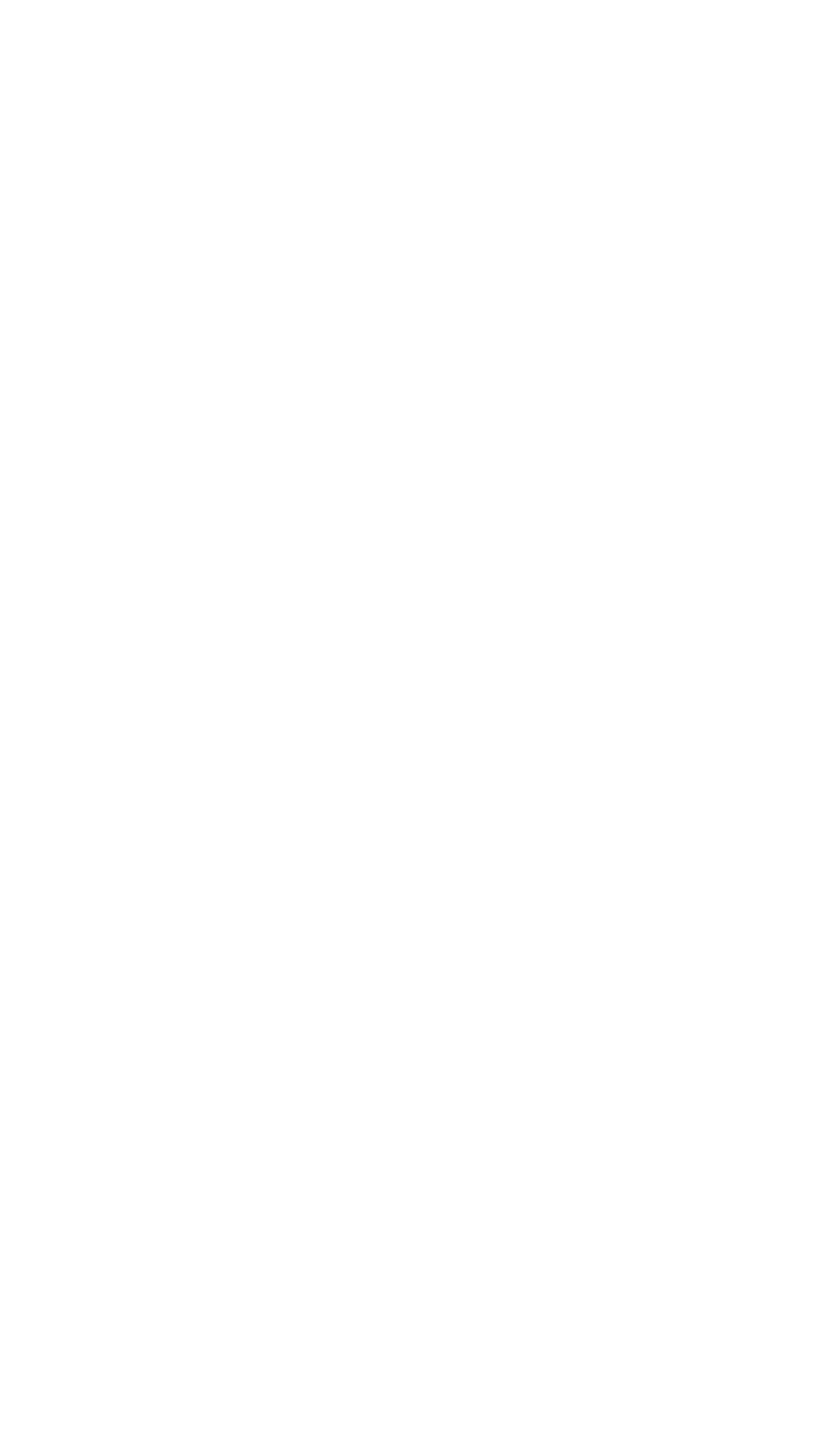
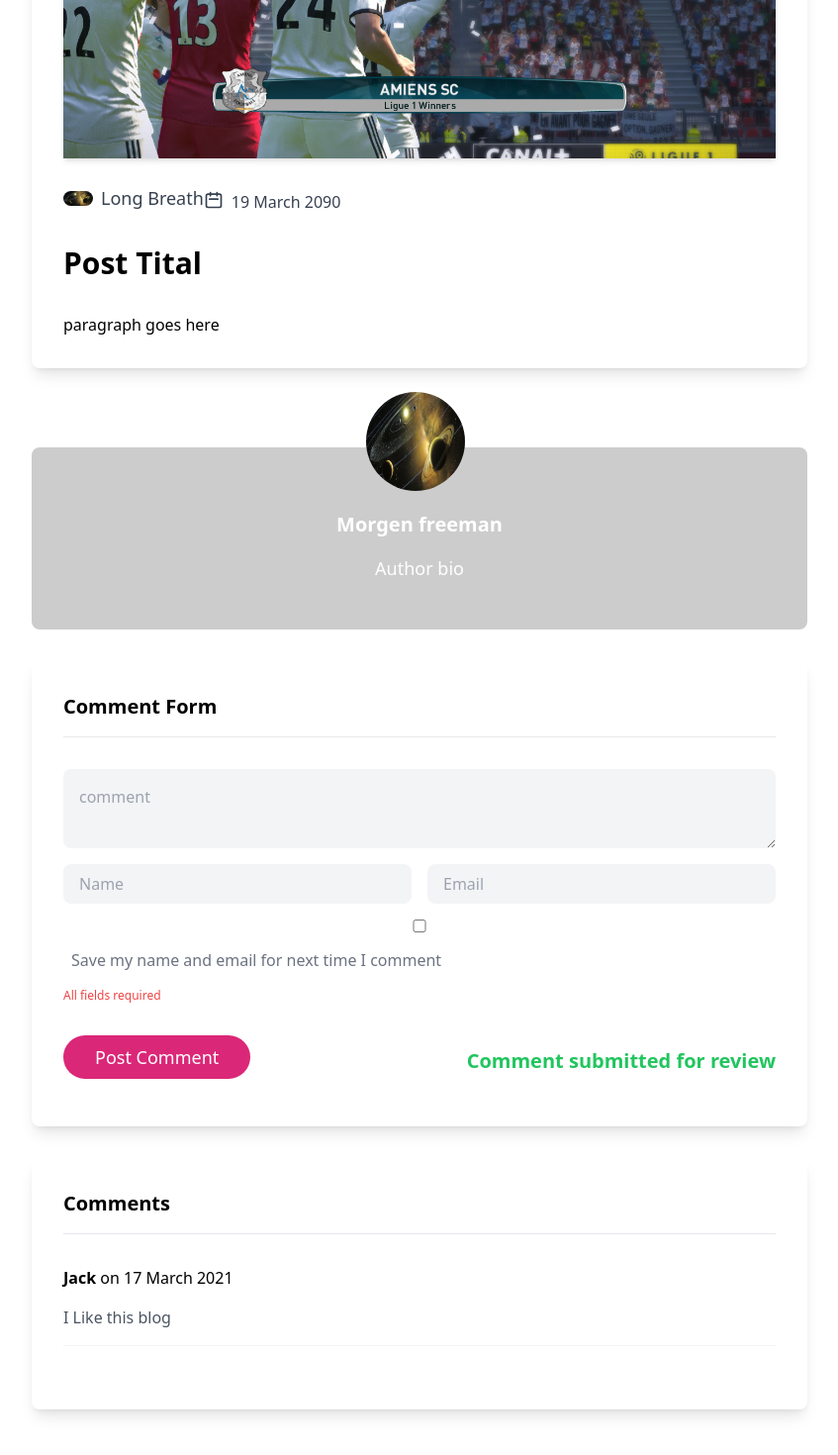
Before and after one commit to Antonio94709/blog-nextjs-app, a Next.js app: page /post/reactdev1 in a window 1280 px wide. Shown: the part 420-1890 px from the top of the page at 99% size, without its empty margins (8-855 px from the left). Before the commit the page ends 800 px from the top, so only its background shows below. Built offline with nearby package versions, Linux system fonts and the light colour scheme.

Commit message:
Third commit

```diff
--- /dev/null
+++ b/components/Author.js
@@ -0,0 +1,28 @@
+import Image from 'next/image'
+import React from 'react'
+
+
+const Author = ({ }) => {
+  return (
+    <div className='text-center mt-20 mb-8 p-12 relative rounded-lg bg-black bg-opacity-20'>
+      <div className='absolute left-0 right-2 -top-14'>
+
+
+        <Image
+        unoptimized
+          src='/image/Solar.jpg'
+          alt='t'
+          height="100px"
+          width="100px"
+          className='align-middle rounded-full'
+
+        />
+
+      </div>
+      <h3 className='text-white my-4 text-xl font-bold'>Morgen freeman</h3>
+      <p className='text-white text-lg'>Author bio</p>
+    </div>
+  )
+}
+
+export default Author
--- /dev/null
+++ b/components/CommentForm.js
@@ -0,0 +1,41 @@
+import React from 'react'
+
+const CommentForm = () => {
+  return (
+    <div className='bg-white shadow-lg rounded-lg p-8 pb-12 mb-8 '>
+      <div className='text-xl mb-8 font-semibold border-b pb-4'>Comment Form</div>
+      <div className='grid grid-cols-1 gap-4 mb-4'>
+        <textarea className='p-4 outline-none w-full rounded-lg focus:ring-2 focus:ring-gray-200 bg-gray-100 text-gray-700' placeholder='comment' name='Comment' />
+      </div>
+      <div className='grid grid-cols-1 lg:grid-cols-2 gap-4 mb-4'>
+        <input
+          type="text"
+          className='p-2 px-4 outline-none w-full rounded-lg focus:ring-2 focus:ring-gray-200 bg-gray-100 text-gray-700'
+          placeholder='Name'
+          name='Name'
+        />
+        <input
+          type="email"
+          className='p-2 px-4 outline-none w-full rounded-lg focus:ring-2 focus:ring-gray-200 bg-gray-100 text-gray-700'
+          placeholder='Email'
+          name='Email'
+        />
+      </div>
+      <div className='grid grid-cols-1 gap-4 mb-4'>
+      <input type="checkbox" id='storeData' name='storeData' value="true" />
+      <label className='ml-2 text-gray-500 cursor-pointer ' htmlFor='storeData'>Save my name and email for next time I comment</label>
+      </div>
+
+      <p className='text-xs text-red-500'>All fields required</p>
+      <div className='mt-8'>
+        <button type='button'
+          className='transition duration-500 ease hover:bg-indigo-900 inline-block bg-pink-600 text-lg rounded-full text-white px-8 py-2'>
+          Post Comment
+        </button>
+        <span className='text-xl float-right font-semibold mt-3 text-green-500'>Comment submitted for review</span>
+      </div>
+    </div>
+  )
+}
+
+export default CommentForm
--- /dev/null
+++ b/components/Comments.js
@@ -0,0 +1,21 @@
+import React from 'react'
+
+const Comments = () => {
+  return (
+    <div className='bg-white shadow-lg rounded-lg p-8 pb-12 mb-12'>
+      <h3 className='text-xl mb-8 font-semibold border-b pb-4'>
+        Comments
+      </h3>
+      <div className='border-b border-gray-100 mb-4 pb-4'>
+        <p className='mb-4'>
+          <span className='font-semibold'>Jack </span>
+          on 17 March 2021
+        </p>
+        <p className='whitespace-pre-line text-gray-600 w-full'>I Like this blog</p>
+      </div>
+
+    </div>
+  )
+}
+
+export default Comments
--- /dev/null
+++ b/components/FeaturedPostCard.js
@@ -0,0 +1,9 @@
+import React from 'react'
+
+const FeaturedPostCard = () => {
+  return (
+    <div>FeaturedPostCard</div>
+  )
+}
+
+export default FeaturedPostCard
--- a/components/Header.js
+++ b/components/Header.js
@@ -18,10 +18,10 @@ const Header = () => {
           </Link>
           </div>
           <div className='hidden md:float-right md:contents'>
-            {categories.map((data, index) => (
-              <Link key={index} href={`/data/${data.slug}`}>
+            {categories.map((category, index) => (
+              <Link key={index} href={`/category/${category.slug}`}>
                 <span className='md:float-right mt-2 align-middle text-white ml-4 font-semibold cursor-pointer'>
-                  {data.name}
+                  {category.name}
                 </span>
               </Link>
             ))}
--- /dev/null
+++ b/components/PostDetail.js
@@ -0,0 +1,40 @@
+import React from 'react'
+import { CalendarIcon } from "@heroicons/react/outline"
+
+const PostDetail = () => {
+    return (
+        <div className='bg-white shadow-lg rounded-lg lg:p-8 pb-12 mb-8'>
+            <div className='relative overflow-hidden shadow-md mb-6'>
+                <img
+                    src='/image/example1.png'
+                    alt='t'
+                    className='object-top h-full w-full rounded-t-lg'
+                />
+            </div>
+            <div className='px-4 lg:px-0'>
+                <div className='flex items-center mb-8 w-full'>
+                    <div className='flex items-center mb-4 lg:mb-0 w-full lg:w-auto '>
+                        <img
+                            alt="t"
+                            height="30px"
+                            width="30px"
+                            className="align-middle rounded-full"
+                            src="/image/Solar.jpg"
+                        />
+                        <p className='inline align-middle text-gray-700 ml-2 text-lg'>Long Breath</p>
+                    </div>
+                    <div className='flex space-x-2 pt-2 font-medium text-gray-700'>
+                        <CalendarIcon className='w-5 h-5' />
+                        <p>19 March 2090</p>
+                    </div>
+                </div>
+                <h1 className='mb-8 text-3xl font-semibold'>
+                    Post Tital
+                </h1>
+                <p>paragraph goes here</p>
+            </div>
+        </div>
+    )
+}
+
+export default PostDetail
--- /dev/null
+++ b/components/index.js
@@ -0,0 +1,4 @@
+export { default as Author } from "./Author"
+export { default as  Comments} from "./Comments"
+export { default as  CommentForm} from "./CommentForm"
+export { default as  PostDetail} from "./PostDetail"
--- /dev/null
+++ b/pages/category/[slug].js
@@ -0,0 +1,9 @@
+import React from 'react'
+
+const Category = () => {
+  return (
+    <div>Category</div>
+  )
+}
+
+export default Category
--- a/pages/post/[slug].js
+++ b/pages/post/[slug].js
@@ -1,13 +1,17 @@
 import React from 'react'
 import PostWidget from "../../components/PostWidget"
 import Categories from "../../components/Categories"
+import { Comments, Author, CommentForm, PostDetail } from "../../components/index"
 
 const PostDetails = () => {
     return (
         <div className='container mx-auto px-10 mb-8'>
             <div className='grid grid-cols-1 lg:grid-cols-12 gap-12'>
                 <div className='col-span-1 lg:col-span-8'>
-
+                    <PostDetail />
+                    <Author />
+                    <CommentForm />
+                    <Comments />
                 </div>
                 <div className='col-span-1 lg:col-span-4'>
                     <div className='relative lg:sticky top-8'>
```
Also changed, not shown: sections/FeaturedPost.js (added, +9 -0 lines).
